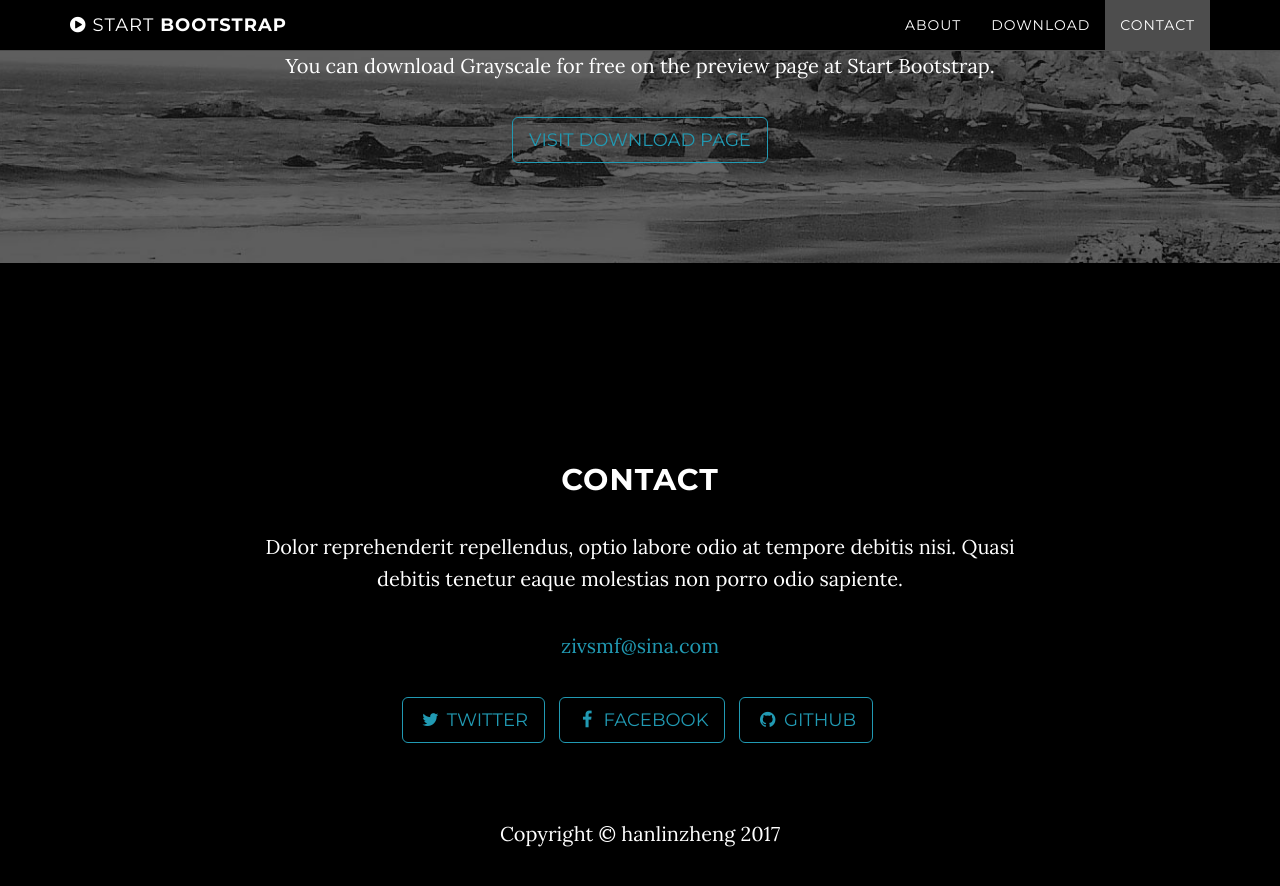
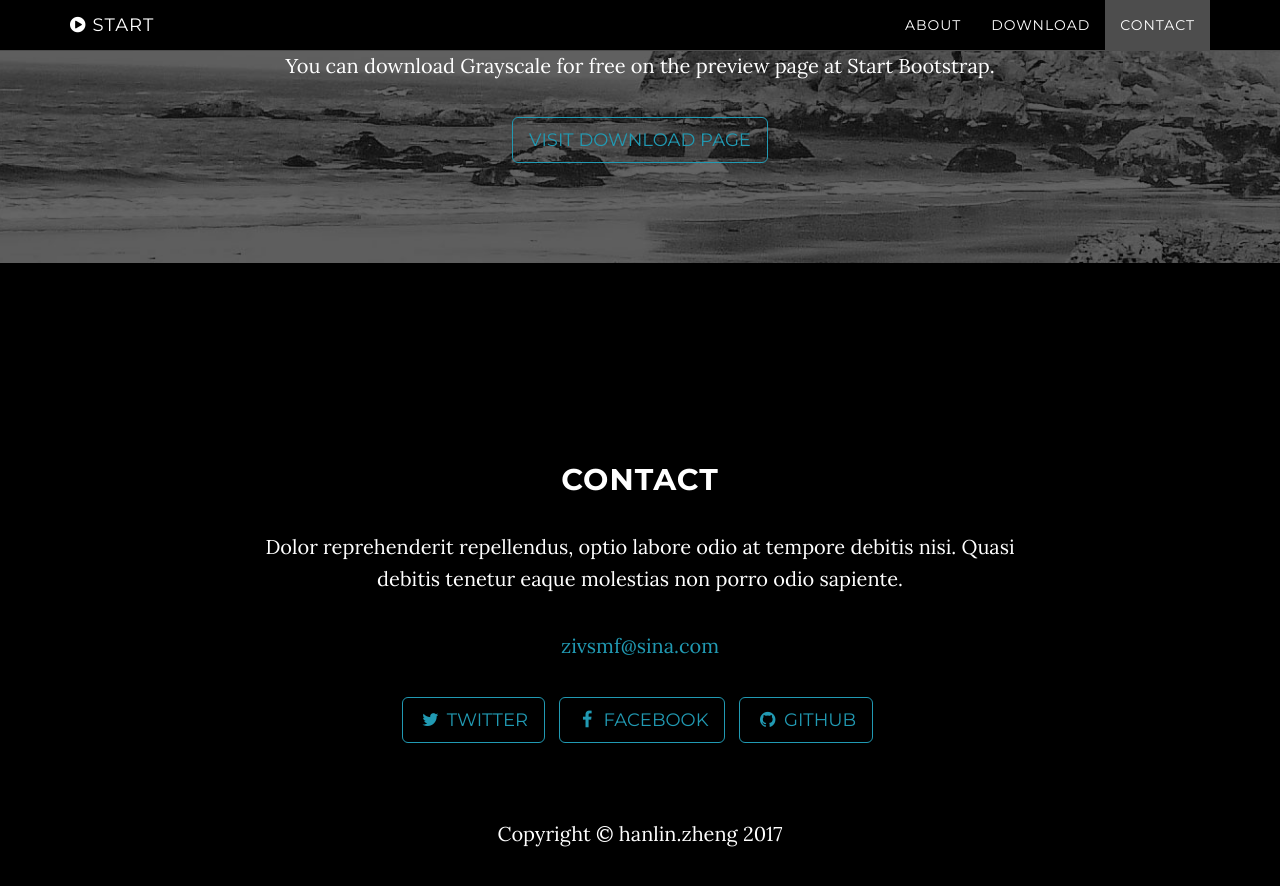
Before and after one commit to hanlinzheng/hanlinzheng.github.io, a Jekyll site: the page built from index.html, in a window 1280 px wide and 900 px high, scrolled down 1882 px. Shown: the top 886 px of the window. Built offline with Jekyll 4.4.1, drawn with Linux system fonts in a browser that asks for light colours.

Commit message:
1._config.yml update; 2._includes/nav.html update;

```diff
--- a/_config.yml
+++ b/_config.yml
@@ -10,7 +10,7 @@
   links: '#219ab3'
 
 # Footer settings
-footer: hanlinzheng
+footer: hanlin.zheng
 
 # Social networks usernames (many more available: google-plus, flickr, dribbble, pinterest, instagram, tumblr, linkedin, etc.)
 social:
--- a/_includes/nav.html
+++ b/_includes/nav.html
@@ -6,7 +6,7 @@
                     <i class="fa fa-bars"></i>
                 </button>
                 <a class="navbar-brand page-scroll" href="#page-top">
-                    <i class="fa fa-play-circle"></i>  <span class="light">Start</span> Bootstrap
+                    <i class="fa fa-play-circle"></i>  <span class="light">Start</span>
                 </a>
             </div>
 
```
